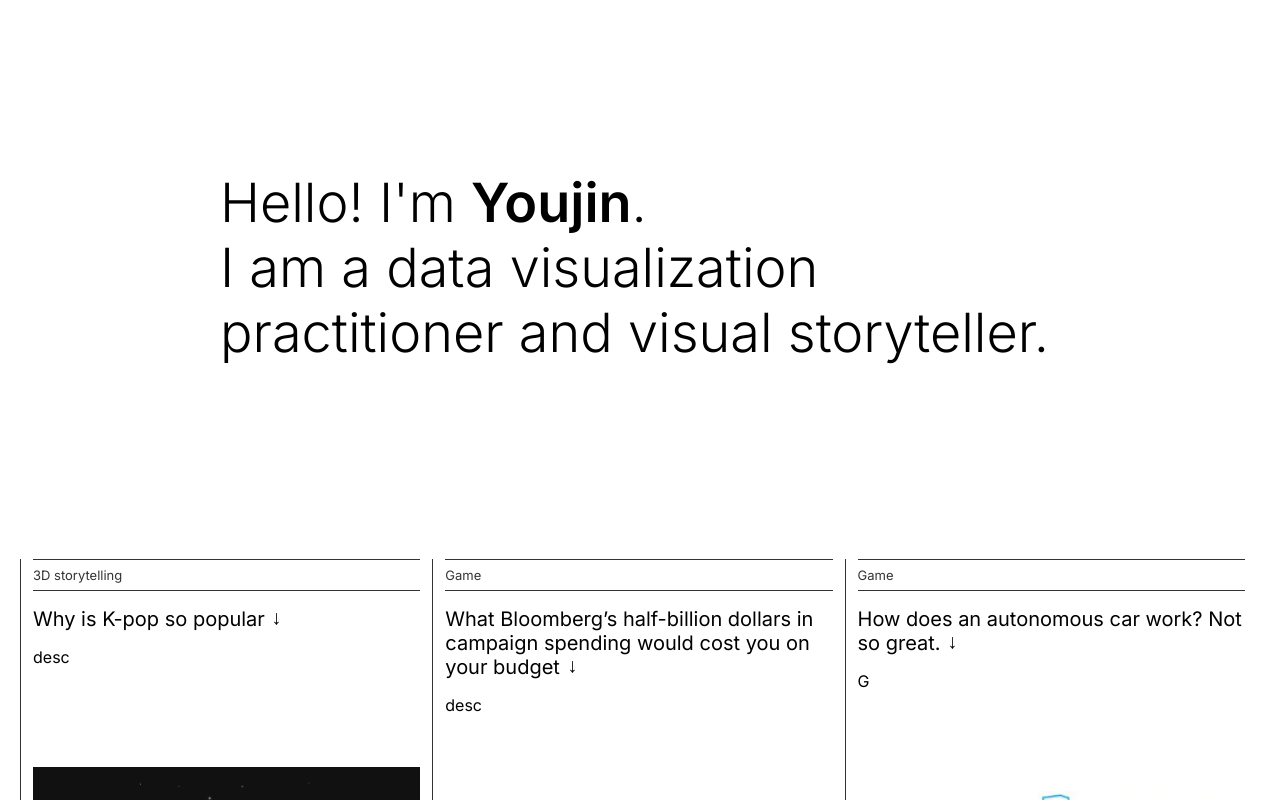
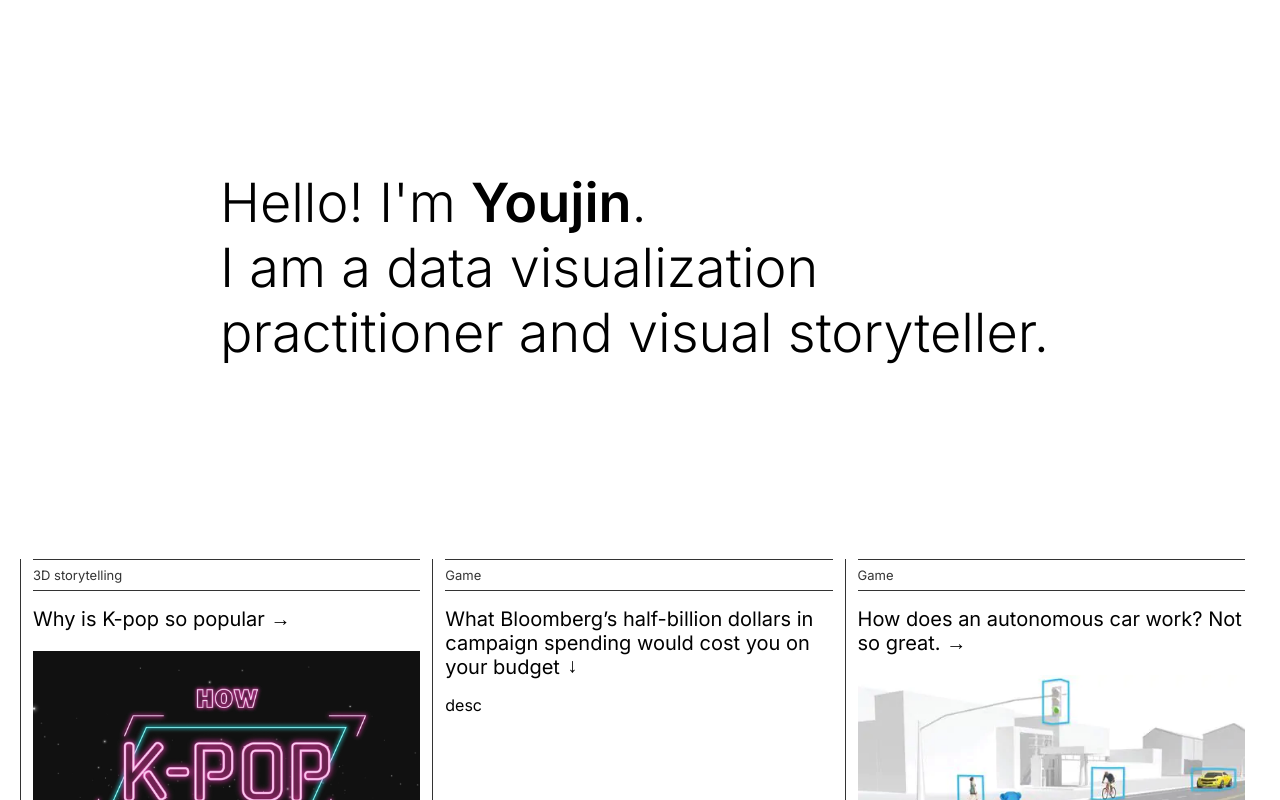
Before and after one commit to helloeujin/portfolio, a React (Create React App) app: page / in a window 1280 px wide. Both pictures are taken after a click on the element 638 px from the left and 635 px from the top of the page. Shown: the top 800 px of the page. Built offline with nearby package versions, Linux system fonts and the light colour scheme.

Commit message:
interaction updated

```diff
--- a/src/Portfolio.js
+++ b/src/Portfolio.js
@@ -2,31 +2,43 @@ import { useState } from "react";
 import "./css/Portfolio.scss";
 
 const Portfolio = () => {
-  const [toggle, setToggle] = useState(false);
+  const [clickedIndex, setClickedIndex] = useState({});
+
+  const handleClick = (index) => () => {
+    setClickedIndex((state) => ({
+      ...state, // <-- copy previous state
+      [index]: !state[index], // <-- update value by index key
+    }));
+  };
 
   const data = require("./data/data.json");
-  // console.log(data);
-
-  const toggleDesc = (event) => {
-    setToggle((current) => !current);
-  };
 
   return (
     <div className="portfolio">
-      {data.map((project, i) => {
+      {data.map((project, index) => {
         return (
-          <div className="project" key={"project" + i}>
+          <div className="project" key={"project" + index}>
             <div className="project-content">
               <div className="tag">{project.tag}</div>
-              <div className="hed" onClick={toggleDesc}>
+
+              {/* HED */}
+              <div className="hed" onClick={handleClick(index)}>
                 {project.hed}{" "}
-                <div className={toggle ? "rotateArrow arrow" : "arrow"}>
+                <div
+                  className={
+                    clickedIndex[index] ? "rotateArrow arrow" : "arrow"
+                  }
+                >
                   &#x2192;{" "}
                 </div>{" "}
               </div>
-              <div className={toggle ? "showDesc desc" : "desc"}>
+
+              {/* DESC */}
+              <div className={clickedIndex[index] ? "showDesc desc" : "desc"}>
                 {project.desc}
               </div>
+
+              {/* IMG */}
               <a href={project.url} target="_blank">
                 <img src={process.env.PUBLIC_URL + "/" + project.img} />
               </a>
--- a/src/css/App.scss
+++ b/src/css/App.scss
@@ -34,7 +34,7 @@ body {
     font-size: 40px;
     margin-top: 110px;
   margin-bottom: 110px;
-}
+  }
 }
 
 
@@ -46,7 +46,7 @@ body {
   height: 160px;
   bottom: 0px;
   margin: 0px;
-  padding-top: 30px;
+  padding-top: 80px;
 }
 .footer > .footer-social {
   max-width: 330px;
--- a/src/css/Portfolio.scss
+++ b/src/css/Portfolio.scss
@@ -43,7 +43,7 @@ $line-gap: 12px;
   }
   .project-content img:hover {
     // width: 80%;
-    transform: rotate(5deg);
+    transform: rotate(3deg);
     transition: all .3s;
   }
 
```
